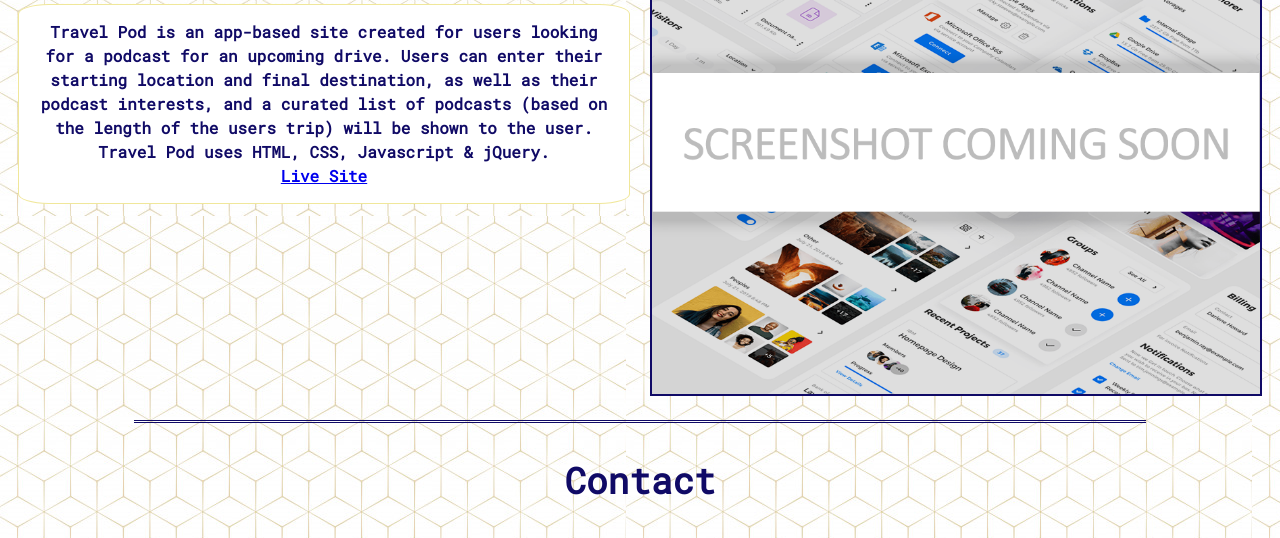
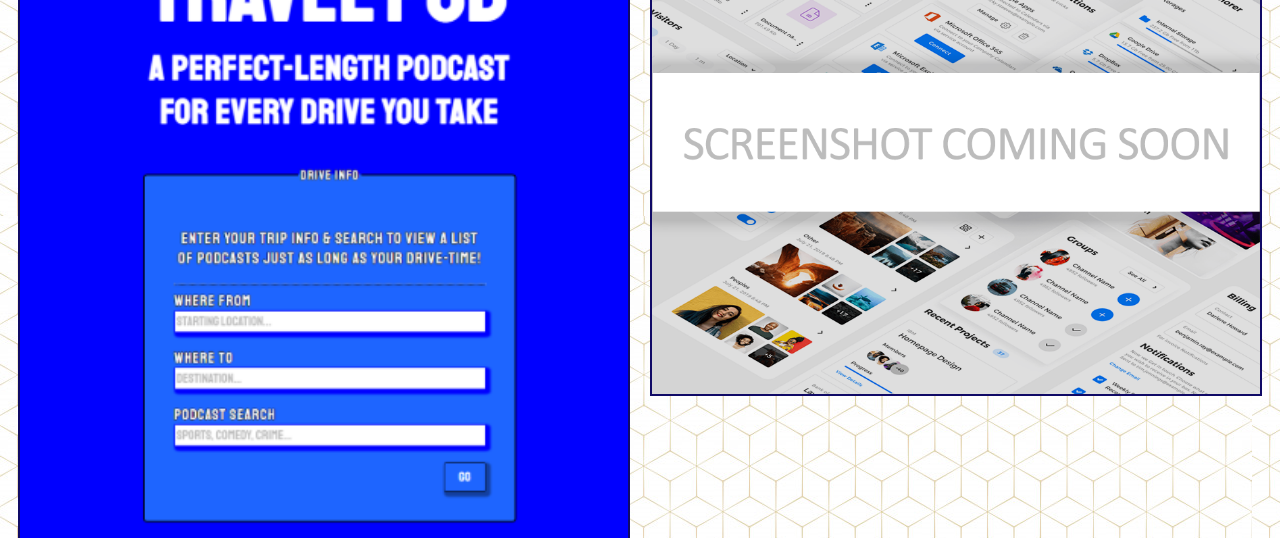
Before and after one commit to justinbarnikow/FINAL-FLEXBOX-PORTFOLIO, a plain HTML site: page index.html in a window 1280 px wide. Shown: the part 3114-3652 px from the top of the page. Drawn offline with Linux system fonts and the light colour scheme.

Commit message:
Update index.html

```diff
--- a/index.html
+++ b/index.html
@@ -106,7 +106,7 @@
       <div class="group">
         <div class="item">
           <h2>Travel Pod</h2>
-          <a href="https://justinbarnikow.github.io/travelpod/" target="_blank"><img src="images/travelpod.PNG" alt="screenshot of travel pod project - blue screen with input form" class="image-border"></a>
+          <a href="https://justinbarnikow.github.io/travelpod/" target="_blank"><img src="images/screenshot1.PNG" alt="screenshot of travel pod project - blue screen with input form" class="image-border"></a>
           <p class="border-box">Travel Pod is an app-based site created for users looking for a podcast for an upcoming drive. Users can enter their starting location and final destination, as well as their podcast interests, and a curated list of podcasts (based on the length of the users trip) will be shown to the user. Travel Pod uses HTML, CSS, Javascript & jQuery. <br> <a href="https://justinbarnikow.github.io/travelpod/" target="_blank">Live Site</a> </p>
 
         </div>
```
